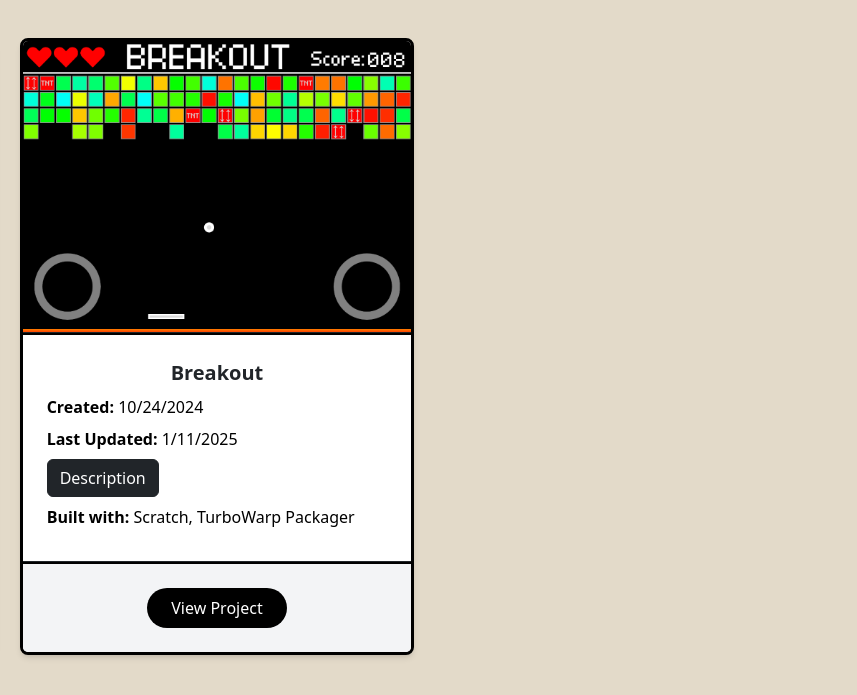
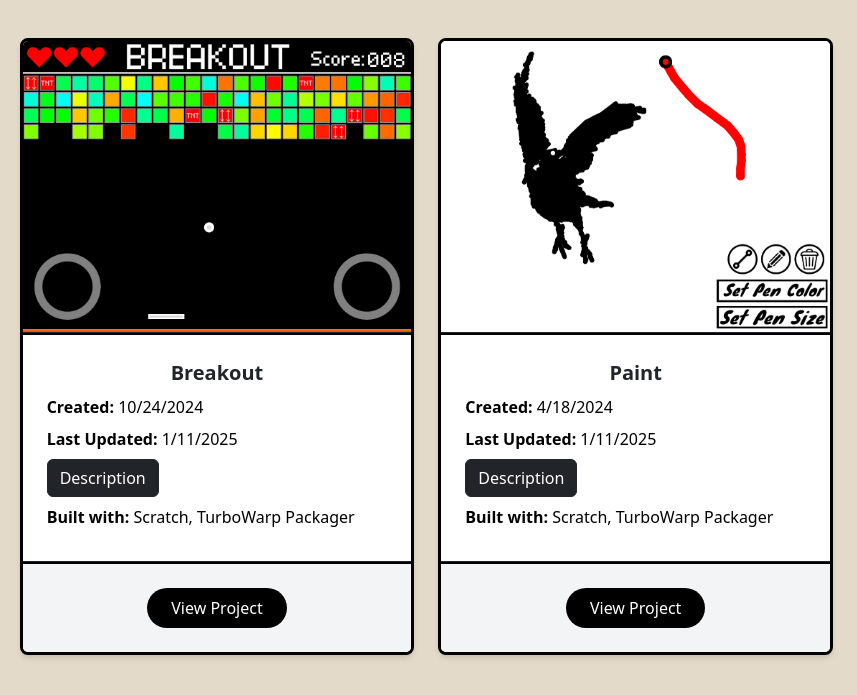
Before and after one commit to Exeeter/exeeter.github.io, a plain HTML site: page index.html in a window 1280 px wide. Shown: the part 141-836 px from the top of the page, 423-1280 px from the left. Drawn offline with nearby package versions, Linux system fonts and the light colour scheme.

Commit message:
Add files via upload

```diff
--- a/index.html
+++ b/index.html
@@ -59,6 +59,21 @@
           </div>
       </div>
         <!-- Repeat the .col for each project -->
+        <div class="bg-white brdr rounded-lg shadow-md overflow-hidden">
+          <img src="Images/paint.png" alt="Project Image" class="w-full object-cover">
+          <hr class="hrstyle opacity-100">
+          <div class="p-6">
+              <h2 class="text-xl text-center font-semibold mb-2">Paint</h5>
+              <p class="text-black mb-2"><strong>Created: </strong>4/18/2024</p>
+              <p class="text-black mb-2"><strong>Last Updated: </strong>1/11/2025</p>
+              <button type="button" class="btn btn-dark mb-2" data-bs-toggle="popover" data-bs-html="true" title="Description" data-bs-content="I made this program for fun randomly as a program to make art with, even if very simple. Works on: Computer, Mobile Devices.">Description</button>
+              <p class="text-black mb-2"><strong>Built with: </strong>Scratch, TurboWarp Packager</p>
+          </div>
+          <hr class="hrstyle opacity-100">
+          <div class="bg-gray-100 text-center py-4">
+            <button class="bg-black text-white py-2 px-4 rounded-full hover:bg-gray-600 focus:outline-none focus:ring-2 focus:ring-gray-600" onclick="window.open('https://exeeter.github.io/paint/', '_blank')">View Project</button>
+          </div>
+      </div>
     </div>
   </div>
 
```
Also changed, not shown: Images/paint.png (added).
